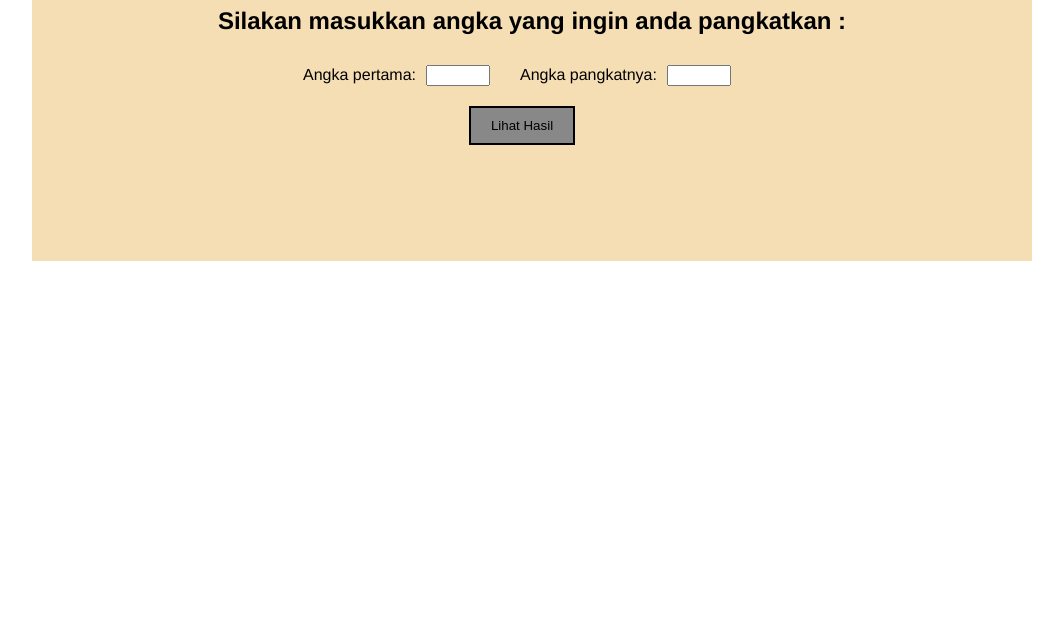
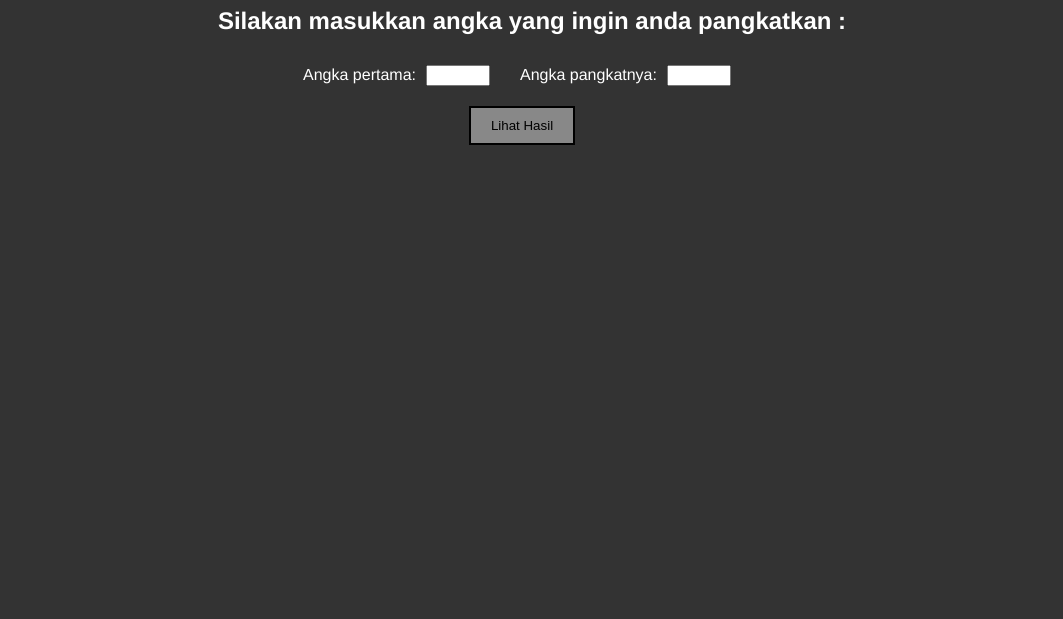
Before and after one commit to Fgzzzhub/JSPangkat, a plain HTML site: page index.html in a window 1280 px wide. Shown: the part 181-800 px from the top of the page, without its empty margins (108-1171 px from the left). Drawn offline with Linux system fonts and the light colour scheme.

Commit message:
mengganti background color

```diff
--- a/styles.css
+++ b/styles.css
@@ -1,10 +1,11 @@
 body {
   font-family: "Franklin Gothic Medium", "Arial Narrow", Arial, sans-serif;
+  color: white;
+  background-color: #333;
 }
 
 .pembungkus {
   margin: auto;
-  background-color: wheat;
   width: 800px;
   padding: 100px;
 }
```
